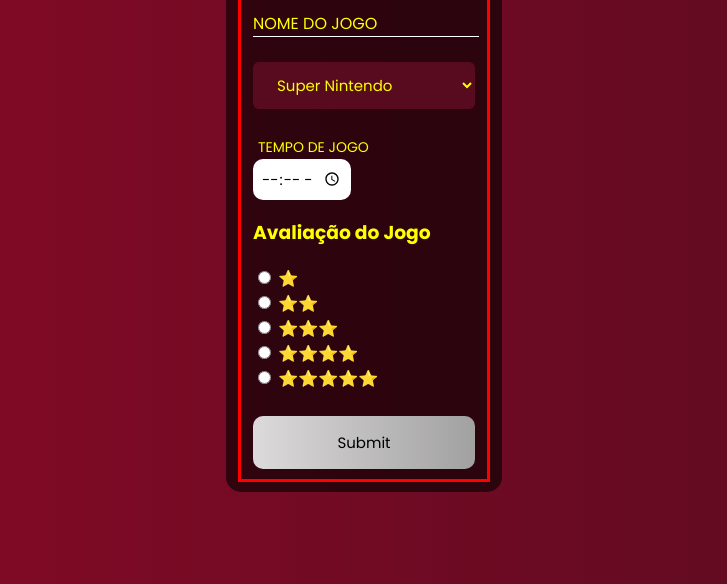
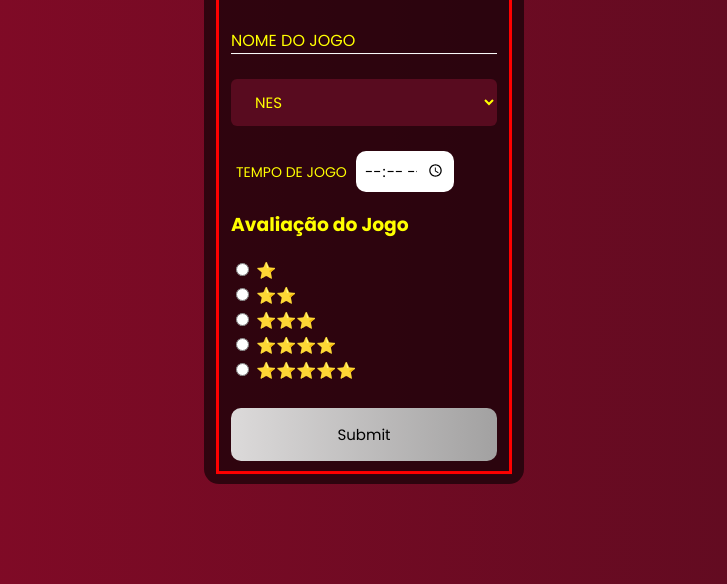
Before and after one commit to athilalexandre/projeto_streamer, a plain HTML site: page index.html in a window 1280 px wide. Shown: the part 216-800 px from the top of the page, without its empty margins (276-1003 px from the left). Drawn offline with nearby package versions, Linux system fonts and the light colour scheme.

Commit message:
Ajustes 1.1

```diff
--- a/index.html
+++ b/index.html
@@ -59,7 +59,7 @@
     <!-- Conteúdo Central -->
     <div class="box">
         <div class="inputBox">
-           <a href="https://www.twitch.tv/leokaos"><img src="/img/logo_streamer.jpg" alt="Logo"></a>
+           <a href="https://www.twitch.tv/leokaos"><img src="./img/logo_streamer.jpg" alt="Logo"></a>
         </div>
         <form action="https://api.sheetmonkey.io/form/mwGB2zNdxD7kmwPtSkFoFt" method="post" id="post">
             <fieldset>
@@ -76,11 +76,31 @@
                 </div> -->
                 <div class="inputPlataform">
                     <select name="PLATAFORMA" id="plataforma" required>
+                        <option value="NES">NES</option>
                         <option value="SNES">Super Nintendo</option>
                         <option value="N64">Nintendo 64</option>
+                        <option value="Wii">Nintendo Wii</option>
+                        <option value="Wii U">Nintendo Wii U</option>
+                        <option value="Switch">Nintendo Switch</option>
+                        <option value="GB">Game Boy</option>
+                        <option value="GBC">Game Boy Color</option>
+                        <option value="GBA">Game Boy Advance</option>
+                        <option value="NDS">Nintendo DS</option>
+                        <option value="N3DS">Nintendo 3DS</option>
+                        <option value="MEGA">Mega Drive/Genesis</option>
+                        <option value="DREAMCAST">Dreamcast</option>
+                        <option value="XBOX">Xbox</option>
+                        <option value="XBOX">Xbox360</option>
+                        <option value="XBOX">XboxOne</option>
                         <option value="PC">PC</option>
-                        <option value="XBOX">Xbox</option>
+                        <option value="PSP">PSP</option>
+                        <option value="PSV">PlayStation Vita</option>
                         <option value="PS1">PlayStation 1</option>
+                        <option value="PS2">PlayStation 2</option>
+                        <option value="PS3">PlayStation 3</option>
+                        <option value="PS4">PlayStation 4</option>
+                        <option value="PS5">PlayStation 5</option>
+
                     </select>
                 </div>
                 <br>
--- a/style.css
+++ b/style.css
@@ -1,16 +1,25 @@
 @import url('https://fonts.googleapis.com/css2?family=Inter:wght@100;200;300;400;500;600;700;800;900&family=Poppins:wght@300;400;500;600;700&display=swap');
 
 *{
+    box-sizing: border-box;
     font-family: 'Inter', sans-serif;
     font-family: 'Poppins', sans-serif;
 }
 
 body{
+    height: 90vh;
+    width: 90%;
     background-image: linear-gradient(to right, #8a0a28, #580b1f);
+    background-size: cover;
+    background-position: center;
+    display: flex;
+    align-items: center;
+    justify-content: center;
+    padding: 0 10%;
 }
 /* Menu Dropdown */
 
-.menu_dropdown{
+/* .menu_dropdown{
     margin: 0;
     padding: 0;
     box-sizing: border-box;
@@ -94,7 +103,6 @@ body{
     padding: 6px 6px 14px 70px;
     margin-top: -10px;
     background: #1d1b31;
-    /* display: none; */
 }
 
 .sidebar .nav-links li .sub-menu a{
@@ -149,7 +157,7 @@ body{
     font-size: 14px;
     font-weight: 500;
     white-space: nowrap;
-}
+} */
 /* Conteúdo da Página */
 .box{
     position: absolute;
@@ -159,7 +167,8 @@ body{
     background-color: rgba(0, 0, 0, 0.6);
     padding: 10px;
     border-radius: 15px;
-    width: 20%;
+    width: 25%;
+    max-width: 480px;
     color: yellow;
 }
 
```
